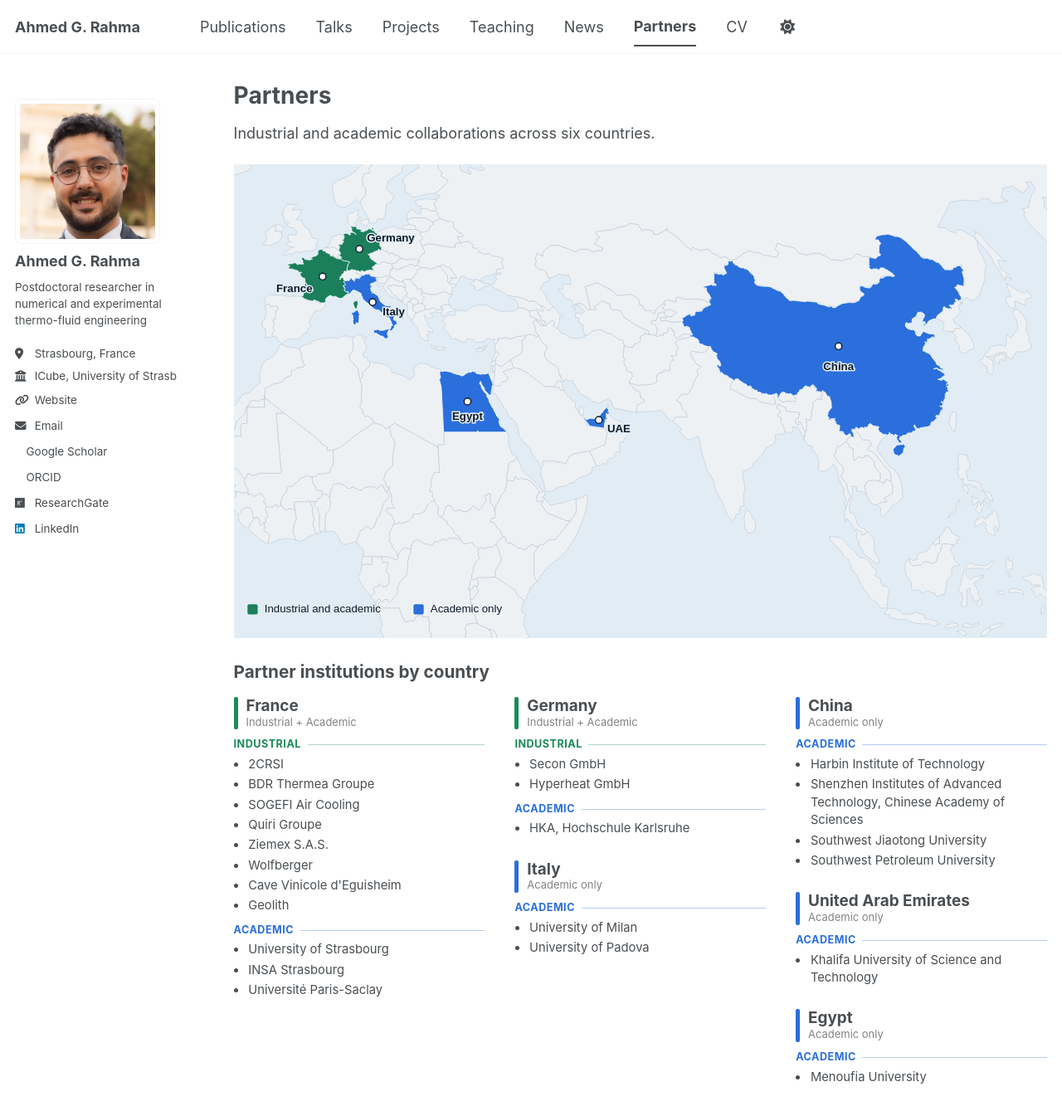
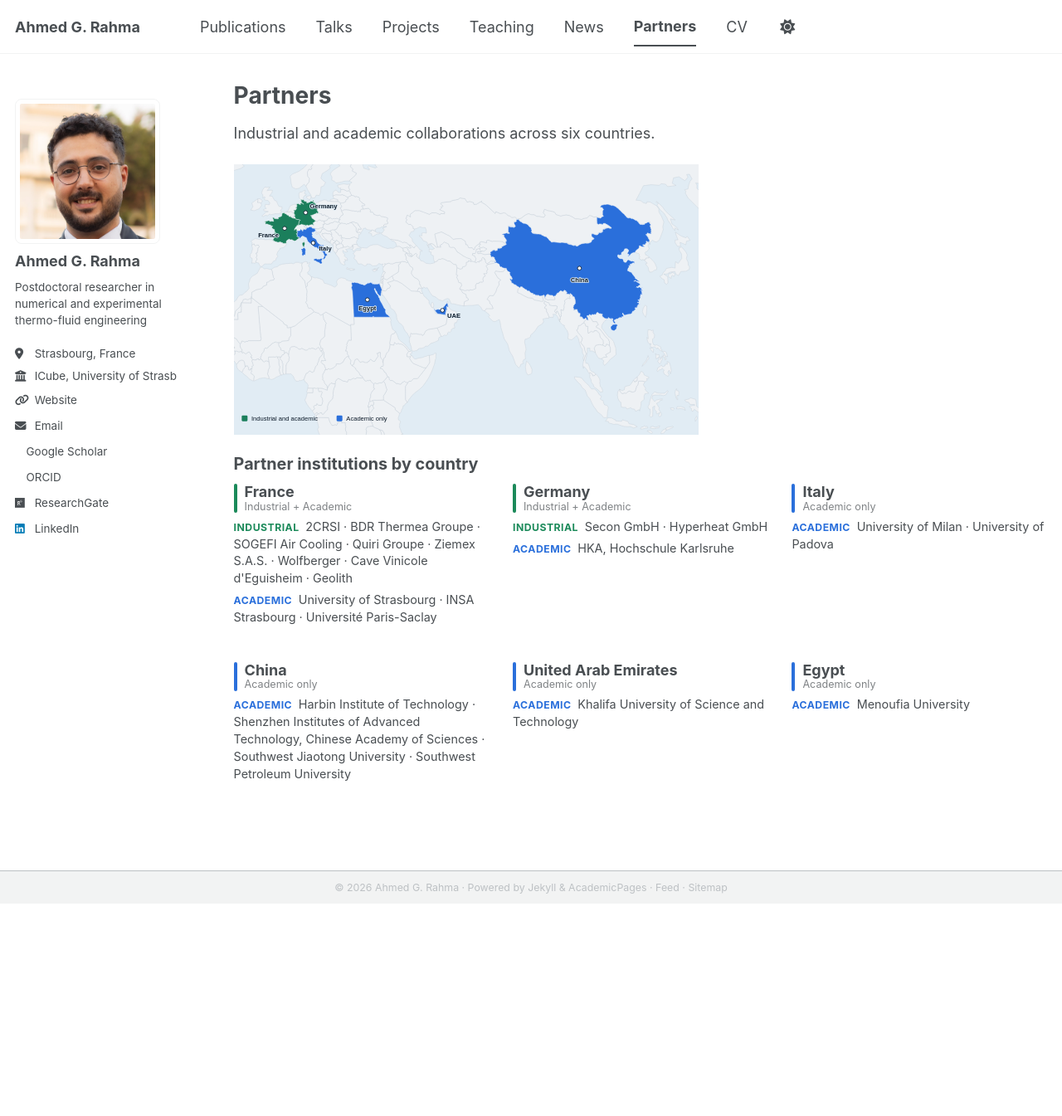
Before and after one commit to Ahmed-G-Rahma/Ahmed-G-Rahma.github.io, a Jekyll site: the page built from _pages/partners.md, in a window 1280 px wide and 1400 px high. Shown: the top 1345 px of the window at 83% size. Built offline with Jekyll 4.4.1, drawn with Linux system fonts in a browser that asks for light colours; a script bundle is joined from its source files by our own code; a style sheet for code colours, icons or effects is not loaded; part of the change alters nothing that is shown.

Commit message:
Update partners.md

```diff
--- a/_pages/partners.md
+++ b/_pages/partners.md
@@ -7,54 +7,45 @@ author_profile: true
 
 Industrial and academic collaborations across six countries.
 
-<img src="/images/partner-map.svg" alt="Map of partner countries: France and Germany (industrial and academic); Italy, China, the UAE and Egypt (academic only)" style="width:100%;height:auto">
+<img src="/images/partner-map.svg" alt="Map of partner countries: France and Germany (industrial and academic); Italy, China, the UAE and Egypt (academic only)" style="width:100%;max-width:560px;height:auto;display:block;margin:.6em 0 0">
 
 <style>
-.pt-title{margin:1.4em 0 .8em;font-size:1.15em}
-.pt-grid{display:grid;grid-template-columns:repeat(3,1fr);gap:1.4em 2em;align-items:start}
-.pt-col>.pt-country{margin-bottom:1.5em}
-.pt-head{display:flex;align-items:flex-start;gap:.55em;margin-bottom:.5em}
-.pt-bar{width:5px;align-self:stretch;min-height:2.2em;border-radius:2px;background:#2a6fdb}
+.pt-title{margin:1em 0 .6em;font-size:1.1em}
+.pt-grid{display:grid;grid-template-columns:repeat(3,1fr);gap:1em 1.6em;align-items:start}
+.pt-country{margin:0 0 1.1em}
+.pt-head{display:flex;align-items:center;gap:.5em;margin-bottom:.35em}
+.pt-bar{width:4px;align-self:stretch;min-height:1.9em;border-radius:2px;background:#2a6fdb}
 .pt-bar.mix{background:#1b8a5a}
-.pt-name{font-weight:700;font-size:1.05em;line-height:1.2}
-.pt-sub{font-size:.72em;opacity:.7;line-height:1.2}
-.pt-label{display:flex;align-items:center;gap:.6em;margin:.7em 0 .3em;font-size:.7em;font-weight:700;letter-spacing:.04em;text-transform:uppercase;color:#2a6fdb}
-.pt-label.ind{color:#1b8a5a}
-.pt-label::after{content:"";flex:1;height:1px;background:currentColor;opacity:.35}
-.pt-list{margin:0;padding-left:1.1em;font-size:.82em;line-height:1.45}
-.pt-list li{margin:0 0 .2em;padding-left:.1em}
+.pt-name{font-weight:700;font-size:1em;line-height:1.15}
+.pt-sub{font-size:.7em;opacity:.7;line-height:1.15}
+.pt-line{margin:0 0 .35em;font-size:.8em;line-height:1.45}
+.pt-line b{font-size:.85em;letter-spacing:.04em;text-transform:uppercase;color:#2a6fdb;margin-right:.3em}
+.pt-line b.ind{color:#1b8a5a}
 @media (max-width:900px){.pt-grid{grid-template-columns:repeat(2,1fr)}}
 @media (max-width:560px){.pt-grid{grid-template-columns:1fr}}
 </style>
 
 <h2 class="pt-title">Partner institutions by country</h2>
 <div class="pt-grid">
-<div class="pt-col">
+
 <div class="pt-country"><div class="pt-head"><span class="pt-bar mix"></span><div><div class="pt-name">France</div><div class="pt-sub">Industrial + Academic</div></div></div>
-<div class="pt-label ind">Industrial</div>
-<ul class="pt-list"><li>2CRSI</li><li>BDR Thermea Groupe</li><li>SOGEFI Air Cooling</li><li>Quiri Groupe</li><li>Ziemex S.A.S.</li><li>Wolfberger</li><li>Cave Vinicole d'Eguisheim</li><li>Geolith</li></ul>
-<div class="pt-label">Academic</div>
-<ul class="pt-list"><li>University of Strasbourg</li><li>INSA Strasbourg</li><li>Université Paris-Saclay</li></ul></div>
+<p class="pt-line"><b class="ind">Industrial</b> 2CRSI · BDR Thermea Groupe · SOGEFI Air Cooling · Quiri Groupe · Ziemex S.A.S. · Wolfberger · Cave Vinicole d'Eguisheim · Geolith</p>
+<p class="pt-line"><b>Academic</b> University of Strasbourg · INSA Strasbourg · Université Paris-Saclay</p></div>
+
+<div class="pt-country"><div class="pt-head"><span class="pt-bar mix"></span><div><div class="pt-name">Germany</div><div class="pt-sub">Industrial + Academic</div></div></div>
+<p class="pt-line"><b class="ind">Industrial</b> Secon GmbH · Hyperheat GmbH</p>
+<p class="pt-line"><b>Academic</b> HKA, Hochschule Karlsruhe</p></div>
+
+<div class="pt-country"><div class="pt-head"><span class="pt-bar"></span><div><div class="pt-name">Italy</div><div class="pt-sub">Academic only</div></div></div>
+<p class="pt-line"><b>Academic</b> University of Milan · University of Padova</p></div>
+
+<div class="pt-country"><div class="pt-head"><span class="pt-bar"></span><div><div class="pt-name">China</div><div class="pt-sub">Academic only</div></div></div>
+<p class="pt-line"><b>Academic</b> Harbin Institute of Technology · Shenzhen Institutes of Advanced Technology, Chinese Academy of Sciences · Southwest Jiaotong University · Southwest Petroleum University</p></div>
+
+<div class="pt-country"><div class="pt-head"><span class="pt-bar"></span><div><div class="pt-name">United Arab Emirates</div><div class="pt-sub">Academic only</div></div></div>
+<p class="pt-line"><b>Academic</b> Khalifa University of Science and Technology</p></div>
+
+<div class="pt-country"><div class="pt-head"><span class="pt-bar"></span><div><div class="pt-name">Egypt</div><div class="pt-sub">Academic only</div></div></div>
+<p class="pt-line"><b>Academic</b> Menoufia University</p></div>
+
 </div>
-<div class="pt-col">
-<div class="pt-country"><div class="pt-head"><span class="pt-bar mix"></span><div><div class="pt-name">Germany</div><div class="pt-sub">Industrial + Academic</div></div></div>
-<div class="pt-label ind">Industrial</div>
-<ul class="pt-list"><li>Secon GmbH</li><li>Hyperheat GmbH</li></ul>
-<div class="pt-label">Academic</div>
-<ul class="pt-list"><li>HKA, Hochschule Karlsruhe</li></ul></div>
-<div class="pt-country"><div class="pt-head"><span class="pt-bar"></span><div><div class="pt-name">Italy</div><div class="pt-sub">Academic only</div></div></div>
-<div class="pt-label">Academic</div>
-<ul class="pt-list"><li>University of Milan</li><li>University of Padova</li></ul></div>
-</div>
-<div class="pt-col">
-<div class="pt-country"><div class="pt-head"><span class="pt-bar"></span><div><div class="pt-name">China</div><div class="pt-sub">Academic only</div></div></div>
-<div class="pt-label">Academic</div>
-<ul class="pt-list"><li>Harbin Institute of Technology</li><li>Shenzhen Institutes of Advanced Technology, Chinese Academy of Sciences</li><li>Southwest Jiaotong University</li><li>Southwest Petroleum University</li></ul></div>
-<div class="pt-country"><div class="pt-head"><span class="pt-bar"></span><div><div class="pt-name">United Arab Emirates</div><div class="pt-sub">Academic only</div></div></div>
-<div class="pt-label">Academic</div>
-<ul class="pt-list"><li>Khalifa University of Science and Technology</li></ul></div>
-<div class="pt-country"><div class="pt-head"><span class="pt-bar"></span><div><div class="pt-name">Egypt</div><div class="pt-sub">Academic only</div></div></div>
-<div class="pt-label">Academic</div>
-<ul class="pt-list"><li>Menoufia University</li></ul></div>
-</div>
-</div>
```
